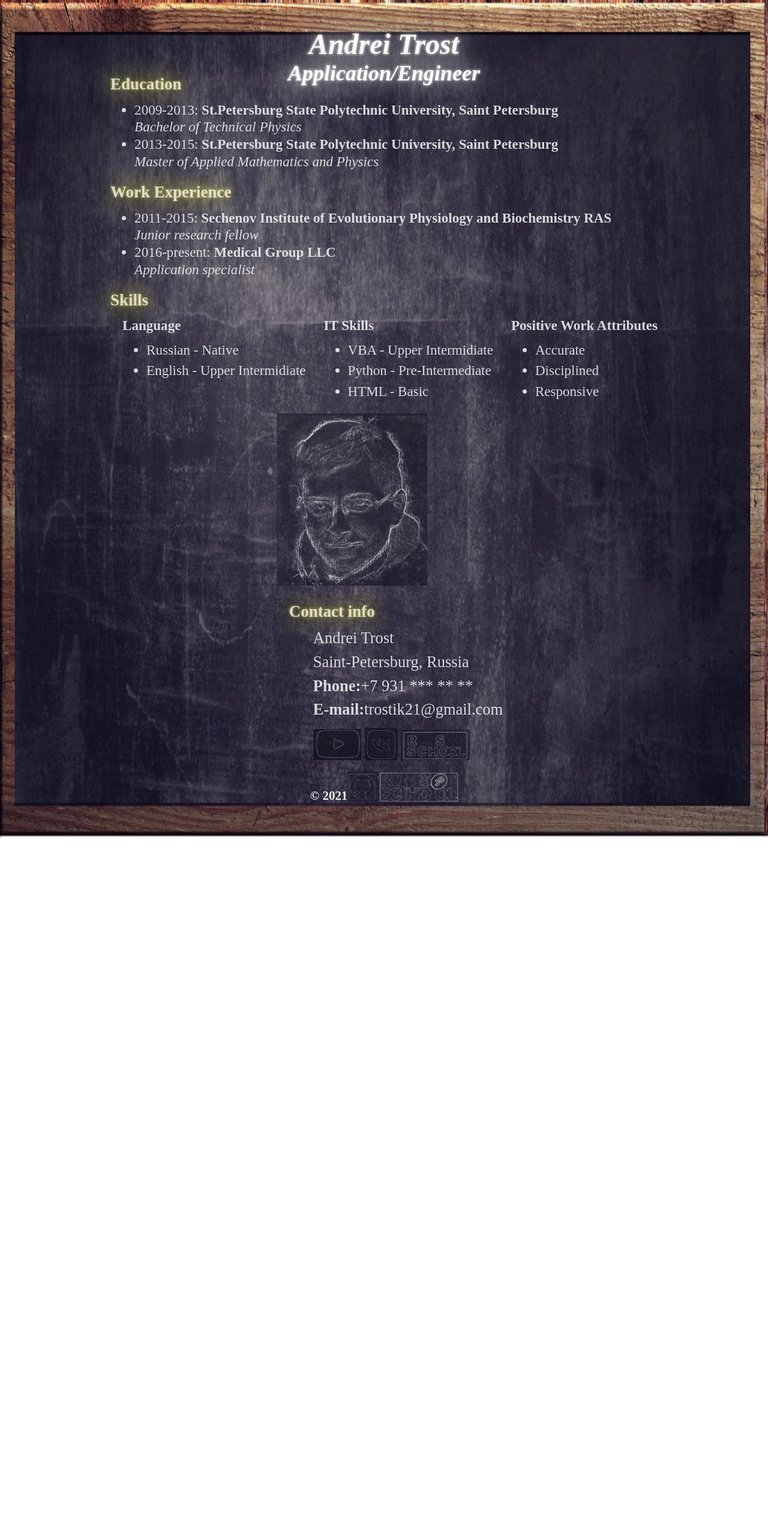
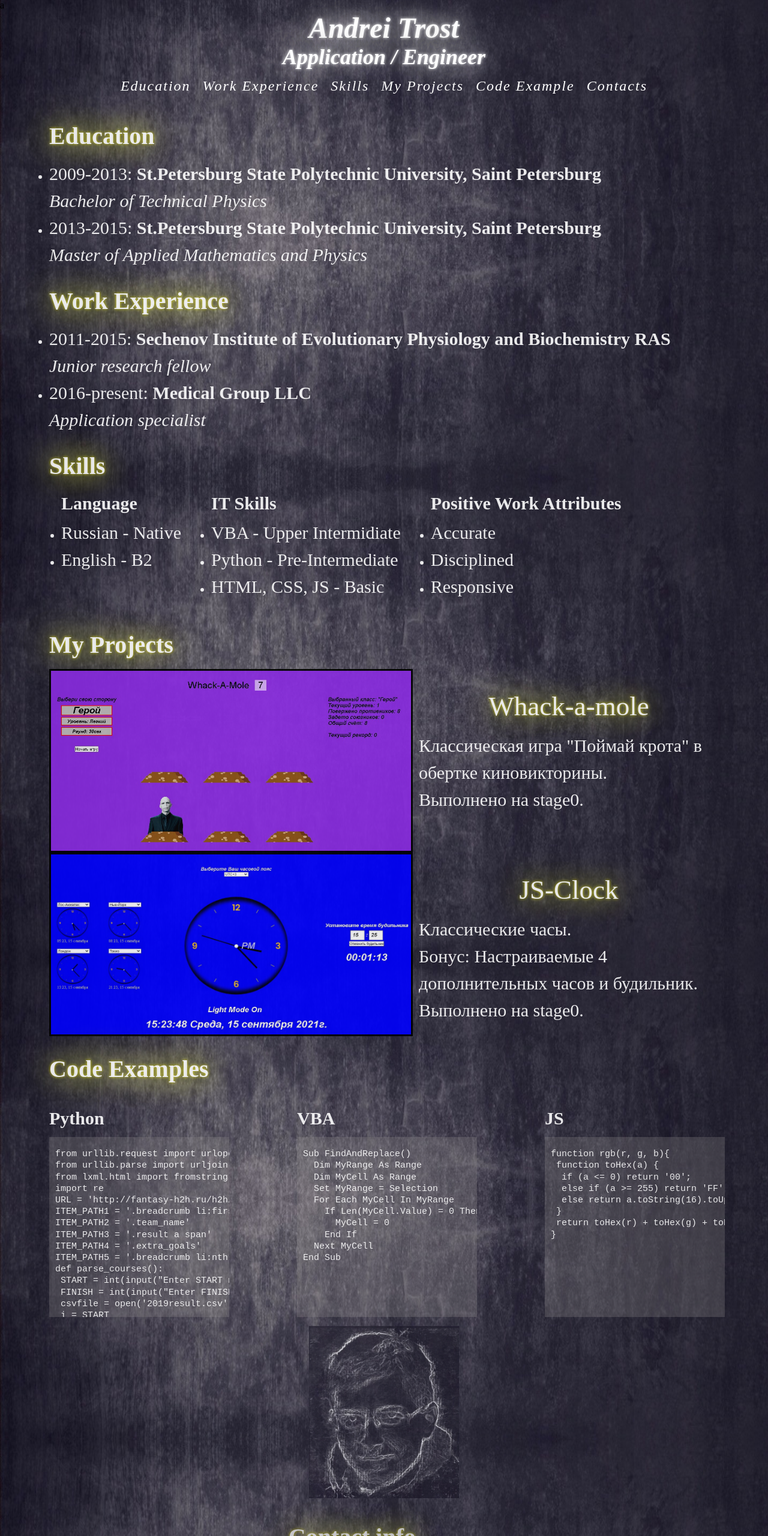
Before and after one commit to Andrei-Anaheim/rsschool-cv, a plain HTML site: page index.html in a window 1280 px wide. Shown: the top 2560 px of the page at 60% size. Before the commit the page ends 1396 px from the top, so only its background shows below. Drawn offline with Linux system fonts and the light colour scheme.

Commit message:
feat: edit css

```diff
--- a/index.html
+++ b/index.html
@@ -1,35 +1,47 @@
-<!DOCTYPE html>
+a<!DOCTYPE html>
 <html lang="en">
 <head>
     <meta charset="UTF-8">
     <meta http-equiv="X-UA-Compatible" content="IE=edge">
     <meta name="viewport" content="width=device-width, initial-scale=1.0">
     <title>Document</title>
-    <link rel="stylesheet" href="style.css">
+    <link rel="stylesheet" href="stylecv.css">
 </head>
 <body>
     <header>
+        <div class="container1">
             <h1>Andrei Trost</h1>
-        <h2>Application/Engineer</h2>
+            <h2>Application / Engineer</h2>
+            <nav>
+                <ul class="navigator">
+                    <li><a href="#education">Education</a></li>
+                    <li><a href="#work-experience">Work Experience</a></li>
+                    <li><a href="#skills">Skills</a></li>
+                    <li><a href="#my-projects">My Projects</a></li>
+                    <li><a href="#code-examples">Code Example</a></li>
+                    <li><a href="#contacts">Contacts</a></li>
+                </ul>
+            </nav>
+        </div>
     </header>
     <main>
         <div class="container">
             <div class="block2">
-              <div class="education">
+                <div id="education">
                     <h3>Education</h3>
-                <ul>
-                    <li><p>2009-2013:<b> St.Petersburg State Polytechnic University, Saint Petersburg</b></p><i>Bachelor of Technical Physics</i> </li>
-                    <li><p>2013-2015:<b> St.Petersburg State Polytechnic University, Saint Petersburg</b></p><i>Master of Applied Mathematics and Physics</i></li>
+                    <ul class="block2_list">
+                        <li><p>2009-2013:<b> St.Petersburg State Polytechnic University, Saint Petersburg</b></p><p><i>Bachelor of Technical Physics</i></p> </li>
+                        <li><p>2013-2015:<b> St.Petersburg State Polytechnic University, Saint Petersburg</b></p><p><i>Master of Applied Mathematics and Physics</i></p></li>
                     </ul>
                 </div>
-              <div class="work-experience">
+                <div id="work-experience">
                     <h3>Work Experience</h3>
-                <ul>
-                    <li><p>2011-2015:<b> Sechenov Institute of Evolutionary Physiology and Biochemistry RAS</b></p><i>Junior research fellow</i> </li>
-                    <li><p>2016-present:<b> Medical Group LLC</b></p><i>Application specialist</i></li>
+                    <ul class="block2_list">
+                        <li><p>2011-2015:<b> Sechenov Institute of Evolutionary Physiology and Biochemistry RAS</b></p><p><i>Junior research fellow</i></p> </li>
+                        <li><p>2016-present:<b> Medical Group LLC</b></p><p><i>Application specialist</i></p></li>
                     </ul>
                 </div>
-              <div class="skills">
+                <div id="skills">
                     <h3 class="paragraph">Skills</h3>
                 </div>
                 <div class="allskills">
@@ -37,7 +49,7 @@
                         <h4>Language</h4>
                         <ul>
                             <li><p>Russian - Native</p></li>
-                        <li><p>English - Upper Intermidiate</p></li>
+                            <li><p>English - B2</p></li>
                         </ul>
                     </div>
                     <div class="it-skills">
@@ -45,7 +57,7 @@
                         <ul>
                             <li><p>VBA - Upper Intermidiate</p></li>
                             <li><p>Python - Pre-Intermediate</p></li>
-                        <li><p>HTML - Basic</p></li>
+                            <li><p>HTML, CSS, JS - Basic</p></li>
                         </ul>
                     </div>
                     <div class="pwa">
@@ -57,12 +69,123 @@
                         </ul>
                     </div>
                 </div>
+                <div id="my-projects">
+                    <h3 class="my-projects">My Projects</h3>
+                    <div class="myproject_box">
+                        <div class="project1">
+                            <div class="screen-box1"></div>
+                            <div class="description-box">
+                                <p class='projectname'><a href="https://rolling-scopes-school.github.io/andrei-anaheim-JSFEPRESCHOOL/whackamole/">Whack-a-mole</a></p>
+                                <p>Классическая игра "Поймай крота" в обертке киновикторины.</br>Выполнено на stage0.</p>
+                            </div>
+                        </div>
+                        <div class="project2">
+                            <div class="screen-box2"></div>
+                            <div class="description-box">
+                                <p class='projectname'><a href="https://rolling-scopes-school.github.io/andrei-anaheim-JSFEPRESCHOOL/jsclock/">JS-Clock</a></p>
+                                <p>Классические часы. </br>Бонус: Настраиваемые 4 дополнительных часов и будильник.</br>Выполнено на stage0. </p>
+                            </div>
+                        </div>
+                    </div>
+                </div>
+                <div id="code-examples">
+                    <h3 class="code-examples">Code Examples</h3>
+                    <div class="examples">
+                        <div class="Python">
+                            <h4>Python</h4>
+                            <pre class="python-code">
+                                <code>
+from urllib.request import urlopen
+from urllib.parse import urljoin
+from lxml.html import fromstring
+import re
+URL = 'http://fantasy-h2h.ru/h2h/team_match_data/'
+ITEM_PATH1 = '.breadcrumb li:first-child a'
+ITEM_PATH2 = '.team_name'
+ITEM_PATH3 = '.result a span'
+ITEM_PATH4 = '.extra_goals'
+ITEM_PATH5 = '.breadcrumb li:nth-child(5)'
+def parse_courses():
+ START = int(input("Enter START number: "))
+ FINISH = int(input("Enter FINISH number: "))
+ csvfile = open('2019result.csv', "w")
+ i = START
+ while i <= FINISH :
+  adress = URL + str(i)
+  f = urlopen(adress)
+  list_html = f.read().decode('utf-8')
+  list_doc = fromstring(list_html)
+  print(i)
+  if list_doc.cssselect(ITEM_PATH1)[0].text is None:
+   i += 1
+  else:
+   csvfile.write(str(i) + '%')
+   for elem in list_doc.cssselect(ITEM_PATH1):
+    csvfile.write(elem.text + "%")
+   for elem in list_doc.cssselect(ITEM_PATH5):
+    try:
+     csvfile.write(str(elem.text).split(", ")[1] + "%")
+    except:
+     csvfile.write(str('ошибка') + "%")
+   for elem in list_doc.cssselect(ITEM_PATH2):
+    try:
+     csvfile.write(elem.get('title') + "%")
+    except:
+     csvfile.write(str('ошибка') + "%")
+   for elem in list_doc.cssselect(ITEM_PATH3):
+    csvfile.write(elem.text + "%")
+   for elem in list_doc.cssselect(ITEM_PATH4):
+    csvfile.write(elem.text + "%")
+   csvfile.write("\n")
+   i += 1
+ f.close()
+def main():
+ parse_courses()
+if __name__ == '__main__':
+ main()
+                                </code>
+                            </pre>
+                        </div>
+                        <div class="VBA">
+                            <h4>VBA</h4>
+                            <pre class="vba-code">
+                                <code>
+Sub FindAndReplace()
+  Dim MyRange As Range
+  Dim MyCell As Range
+  Set MyRange = Selection
+  For Each MyCell In MyRange
+    If Len(MyCell.Value) = 0 Then
+      MyCell = 0
+    End If
+  Next MyCell
+End Sub
+                                </code>
+                            </pre>
+                        </div>
+                        <div class="JS">
+                            <h4>JS</h4>
+                            <pre class="js-code">
+                                <code>
+function rgb(r, g, b){
+ function toHex(a) {
+  if (a <= 0) return '00';
+  else if (a >= 255) return 'FF';
+  else return a.toString(16).toUpperCase();
+ }
+ return toHex(r) + toHex(g) + toHex(b);
+}
+                                </code>
+                            </pre>
+                        </div>
+                    </div>
+                </div>
             </div>
             <aside class="block3">
                 <figure class="photoya">
                     <img src="./img/photoja.jpg" alt="Мой рисунок" class="photo" width="250">
                 </figure>
-                <div class="contacts">
+                <div id="contacts">
                     <section itemscope itemtype="http://schema.org/Person">
                         <h3>Contact info</h3>
                         <ul>
--- a/style.css
+++ /dev/null
@@ -1,179 +0,0 @@
-html {
-    width: 100%;
-}
-
-body {
-    box-sizing: border-box;
-    min-height: 100vh;
-    background-image: url(./img/doska-6.jpg);
-    background-repeat: no-repeat;
-    background-size: 100% 100%;
-    width: 100%;
-    height: 100%;
-    position: static;
-    margin: 0;
-    padding: 0;
-}
-
-.block1 {
-    display: flex;
-    width: 100%;
-    font-size: 180%;
-}
-
-header {
-    position: relative;
-    font-size: 150%;
-    line-height: 200%;
-}
-
-h1, h2 {
-    position: relative;
-    top: 50px;
-    margin: 0;
-    padding: 0;
-    text-align: center;
-    color: #ffffff;
-    font-style: italic;
-    text-shadow:
-      0 0 5px #fff,
-      0 0 40px #fff,
-      0 0 80px rgb(145, 142, 142),
-      0 0 100px rgb(145, 130, 130);
-}
-
-main {
-    margin: 0;
-    padding: 0;
-}
-
-.container {
-    padding: 0 0.2vw;
-    margin: 5px 0 -20px 0;
-    display: flex;
-    justify-content: center;
-    align-items: center;
-    flex-wrap: wrap;
-}
-
-.container div,aside {
-    font-size: 120%;
-    color: white;
-    opacity: 90%;
-    line-height: 100%;
-  }
-
-.block2 {
-    margin: 0 0 0 30px;
-    display: flex;
-    flex-direction: column;
-}
-
-.education {
-    opacity: 100%;
-}
-
-.work-experience {
-    opacity: 100%;
-}
-
-.allskills {
-    position: relative;
-    top: -20px;
-    opacity: 100%;
-    display: flex;
-    flex-wrap: wrap;
-}
-
-.allskills div {
-    color: white;
-    opacity: 100%;
-    font-size: 100%;
-    margin-right: 30px;
-}
-
-.language {
-    padding: 0 0 0 20px;
-}
-
-p {
-    line-height: 150%;
-}
-ul, p {
-    margin: 0;
-}
-
-.block3 {
-    margin: 0px 0px;
-    display: flex;
-    flex-direction: column;
-}
-
-.photoya {
-    padding: 0;
-    margin: 0;
-}
-
-.contacts {
-    position: relative;
-    left: 20px;
-    font-size: 150%;
-    opacity: 80%;
-}
-
-.contacts ul{
-    list-style-type: none;
-    line-height: 150%;
-    font-size: 115%;
-}
-
-h3 {
-    line-height: 110%;
-    margin: 25px 0 10px 0;
-    text-shadow:
-      0 0 5px rgb(230, 226, 26),
-      0 0 40px rgb(232, 235, 76),
-      0 0 80px rgb(240, 238, 151),
-      0 0 100px rgb(145, 130, 130);
-}
-
-h4 {
-    line-height: 110%;
-    margin: 25px 0 10px 0;
-}
-
-h5 {
-    line-height: 100%;
-    font-size: 130%;
-    margin: 30px 0 0 0;
-}
-
-.link {
-    position: relative;
-    top: 10px;
-    width: 100%;
-    margin: 0;
-}
-
-.links {
-    position: relative;
-    left: 60px;
-    display: inline;
-}
-
-.llink:hover {
-    z-index: 10;
-    transform: scale(1.5);
-}
-
-footer {
-    position: relative;
-    margin: 40px 0 50px 0;
-    padding: 0;
-    height: 60px;
-    display: flex;
-    justify-content: center;
-    text-align: center;
-    color: white;
-    opacity: 90%;
-}
--- /dev/null
+++ b/stylecv.css
@@ -0,0 +1,305 @@
+html {
+    width: 100%;
+}
+
+body {
+    box-sizing: border-box;
+    min-height: 100vh;
+    background-image: url(./img/doska-7.jpg);
+    background-repeat: repeat;
+    background-size: 100% 100%;
+    width: 100%;
+    height: 100%;
+    position: static;
+    margin: 0 auto;
+    padding: 0;
+}
+
+.block1 {
+    display: flex;
+    width: 100%;
+    font-size: 180%;
+}
+
+header {
+    position: relative;
+    font-size: 150%;
+    line-height: 200%;
+}
+
+.container1 {
+    padding: 0 0.2vw;
+    margin: 5px auto;
+    display: flex;
+    flex-direction: column;
+    justify-content: center;
+    align-items: center;
+    flex-wrap: wrap;
+}
+
+.navigator {
+    width:100%;
+    font-size:100%;
+    font-style: italic;
+    display: flex;
+    flex-wrap: wrap;
+    flex-direction: row;
+    justify-content: center;
+    align-items: center;
+    align-content: center;
+    letter-spacing: 2px;
+    list-style-type:none;
+}
+
+.navigator a {
+    color:white;
+    padding:0 10px;
+    text-decoration: none;
+}
+.navigator a:hover {
+    text-shadow:
+      0 0 5px rgb(230, 226, 26),
+      0 0 40px rgb(232, 235, 76),
+      0 0 80px rgb(240, 238, 151),
+      0 0 100px rgb(145, 130, 130);
+    border: 2px solid white;
+    border-radius:10px;
+}
+
+h1, h2 {
+    position: relative;
+    margin: 0;
+    padding: 0;
+    text-align: center;
+    color: #ffffff;
+    font-style: italic;
+    text-shadow:
+      0 0 5px #fff,
+      0 0 40px #fff,
+      0 0 80px rgb(145, 142, 142),
+      0 0 100px rgb(145, 130, 130);
+}
+
+main {
+    margin: 0;
+    padding: 0;
+}
+
+.container {
+    padding: 0 20px;
+    margin: 5px 0 20px 0;
+    display: flex;
+    flex: 1 auto;
+    justify-content: center;
+    /*align-items: center; пока уберем, центрует блок aside, но скорее всего не нужно*/
+    flex-wrap: wrap;
+}
+
+
+.container{
+    font-size: 120%;
+    color: white;
+    opacity: 90%;
+    line-height: 100%;
+    margin: 0 auto;
+}
+
+.block2 {
+    margin: 0 0 0 10px;
+    display: flex;
+    flex-direction: column;
+}
+
+
+#education {
+    opacity: 100%;
+}
+
+#work-experience {
+    opacity: 100%;
+}
+
+.allskills {
+    position: relative;
+    top: -20px;
+    opacity: 100%;
+    display: flex;
+    flex-wrap: wrap;
+}
+
+.allskills div {
+    color: white;
+    opacity: 100%;
+    font-size: 100%;
+    margin-right: 30px;
+}
+
+.language, .it-skills, .pwa {
+    padding: 0 0 0 20px;
+}
+
+p {
+    line-height: 150%;
+    font-size: 30px;
+}
+ul, p {
+    margin: 0;
+    padding: 0;
+}
+
+.block3 {
+    margin: 0px 10px;
+    display: flex;
+    flex-direction: column;
+}
+
+.photoya {
+    padding: 0;
+    margin: 0 auto;
+}
+
+#contacts {
+    position: relative;
+    left: 20px;
+    font-size: 150%;
+    opacity: 80%;
+    margin: 10px;
+}
+
+#contacts ul{
+    list-style-type: none;
+    line-height: 150%;
+    font-size: 115%;
+}
+
+h3 {
+    line-height: 150%;
+    font-size: 40px;
+    margin: 25px 0 10px 0;
+    text-shadow:
+      0 0 5px rgb(230, 226, 26),
+      0 0 40px rgb(232, 235, 76),
+      0 0 80px rgb(240, 238, 151),
+      0 0 100px rgb(145, 130, 130);
+}
+
+h4 {
+    line-height: 110%;
+    font-size:30px;
+    margin: 25px 0 10px 0;
+}
+.myproject_box{
+    display: flex;
+    flex-direction: column;
+}
+
+.project1, .project2{
+    display: flex;
+    flex-direction: row;
+    flex-wrap: wrap;
+}
+.description-box{
+    max-width:500px;
+    margin: 20px 10px;
+}
+.projectname{
+    text-align: center;
+    margin: 20px 0;
+}
+
+.projectname a{
+    text-decoration: none;
+    color: white;
+    font-size:150%;
+    text-shadow:
+      0 0 5px rgb(230, 226, 26),
+      0 0 40px rgb(232, 235, 76),
+      0 0 80px rgb(240, 238, 151),
+      0 0 100px rgb(145, 130, 130);
+}
+
+.screen-box1 {
+    width:600px;
+    min-height:300px;
+    border:3px solid black;
+    background-image: url(./img/whackamole.jpg);
+    background-size: 100% 100%;
+}
+
+.screen-box2 {
+    width:600px;
+    min-height:300px;
+    border:3px solid black;
+    background-image: url(./img/jsclock.jpg);
+    background-size: 100% 100%;
+}
+.examples {
+    display: flex;
+    flex-direction: row;
+    justify-content: space-between;
+    flex-wrap: wrap;
+}
+
+.python-code, .vba-code, .js-code {
+    overflow: auto;
+    background-color: rgba(150, 147, 147, 0.3);
+    color: #ffffff;
+    padding: 0 10px;
+    width:280px;
+    height:300px;
+    font-size: 15px;
+}
+
+h5 {
+    line-height: 100%;
+    font-size: 130%;
+    margin: 30px 0 0 0;
+}
+
+.link {
+    position: relative;
+    top: 10px;
+    width: 100%;
+    margin: 0;
+}
+
+.links {
+    position: relative;
+    left: 60px;
+    display: inline;
+}
+
+.llink:hover {
+    z-index: 10;
+    transform: scale(1.5);
+}
+
+footer {
+    position: relative;
+    margin: 40px 0 50px 0;
+    padding: 0;
+    height: 60px;
+    display: flex;
+    justify-content: center;
+    text-align: center;
+    color: white;
+    opacity: 90%;
+}
+
+@media (max-width: 600px){
+    .container, .container1{
+        max-width: 560px;
+        padding: 0 10px;
+    }
+    .block2_list {
+        padding: 0 10px;
+    }
+    .screen-box1, .screen-box2 {
+        max-width: 300px;
+        min-height: 150px;
+    }
+    .python-code, .vba-code, .js-code {
+        max-width: 400px;
+    }
+
+}
```
Also changed, not shown: img/doska-6.jpg (deleted), img/doska-7.jpg (added), img/jsclock.jpg (added), img/whackamole.jpg (added). Lines whose indentation alone changed are shown as unchanged.
